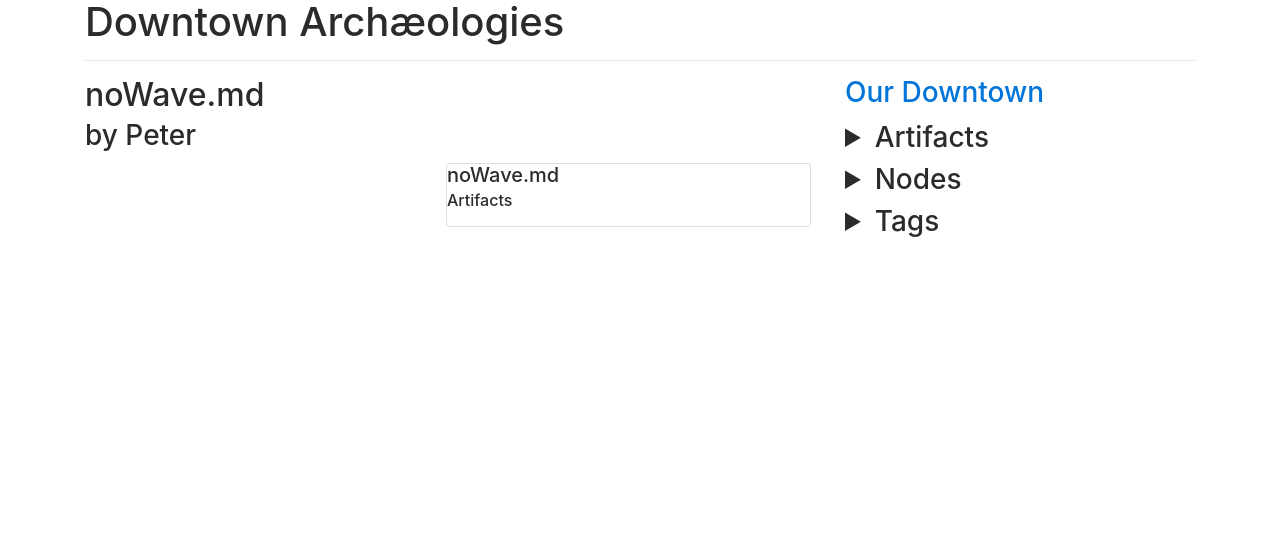
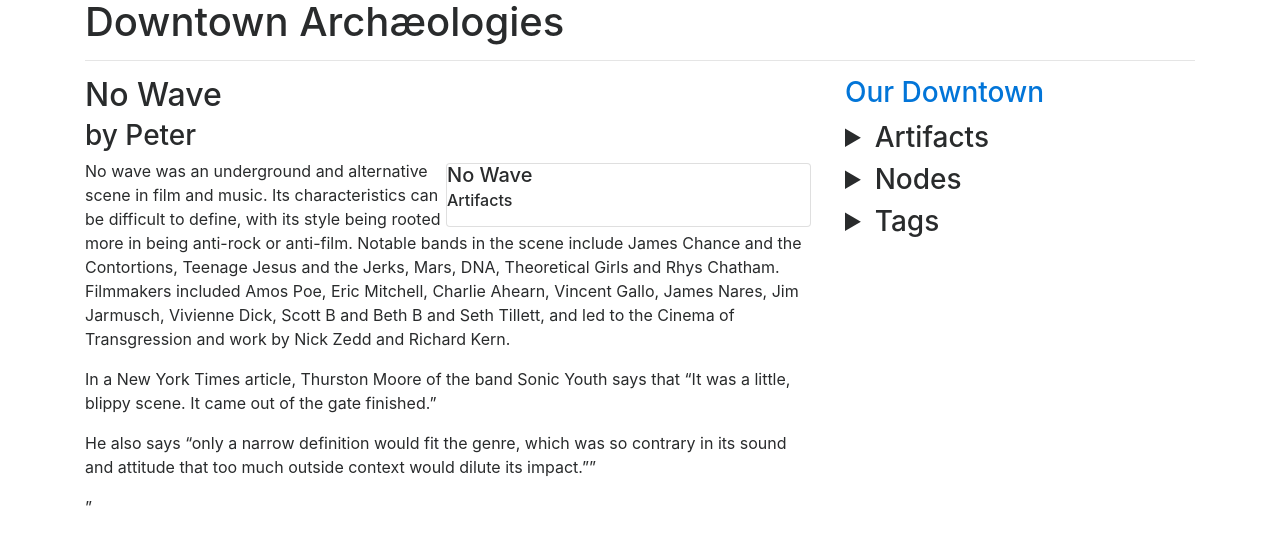
Before and after one commit to nyscapes/downtown-archaeologies, a Jekyll site: the page built from _nodes/noWave.md, in a window 1280 px wide. Shown: the top 545 px of the page. Built offline with Jekyll 4.4.1, drawn with Linux system fonts in a browser that asks for light colours; nearby versions of some CDN libraries.

```diff
--- a/_nodes/noWave.md
+++ b/_nodes/noWave.md
@@ -1,4 +1,14 @@
 ---
 title: No Wave
+name: No Wave
 author: pet234
+wikipedia-link: https://en.wikipedia.org/wiki/No_wave
 ---
+
+No wave was an underground and alternative scene in film and music. Its characteristics can be difficult to define, with its style being rooted more in being anti-rock or anti-film. Notable bands in the scene include James Chance and the Contortions, Teenage Jesus and the Jerks, Mars, DNA, Theoretical Girls and Rhys Chatham. Filmmakers included Amos Poe, Eric Mitchell, Charlie Ahearn, Vincent Gallo, James Nares, Jim Jarmusch, Vivienne Dick, Scott B and Beth B and Seth Tillett, and led to the Cinema of Transgression and work by Nick Zedd and Richard Kern.
+
+In a New York Times article, Thurston Moore of the band Sonic Youth says that “It was a little, blippy scene. It came out of the gate finished.”
+
+He also says  "only a narrow definition would fit the genre, which was so contrary in its sound and attitude that too much outside context would dilute its impact.""
+
+"
```
